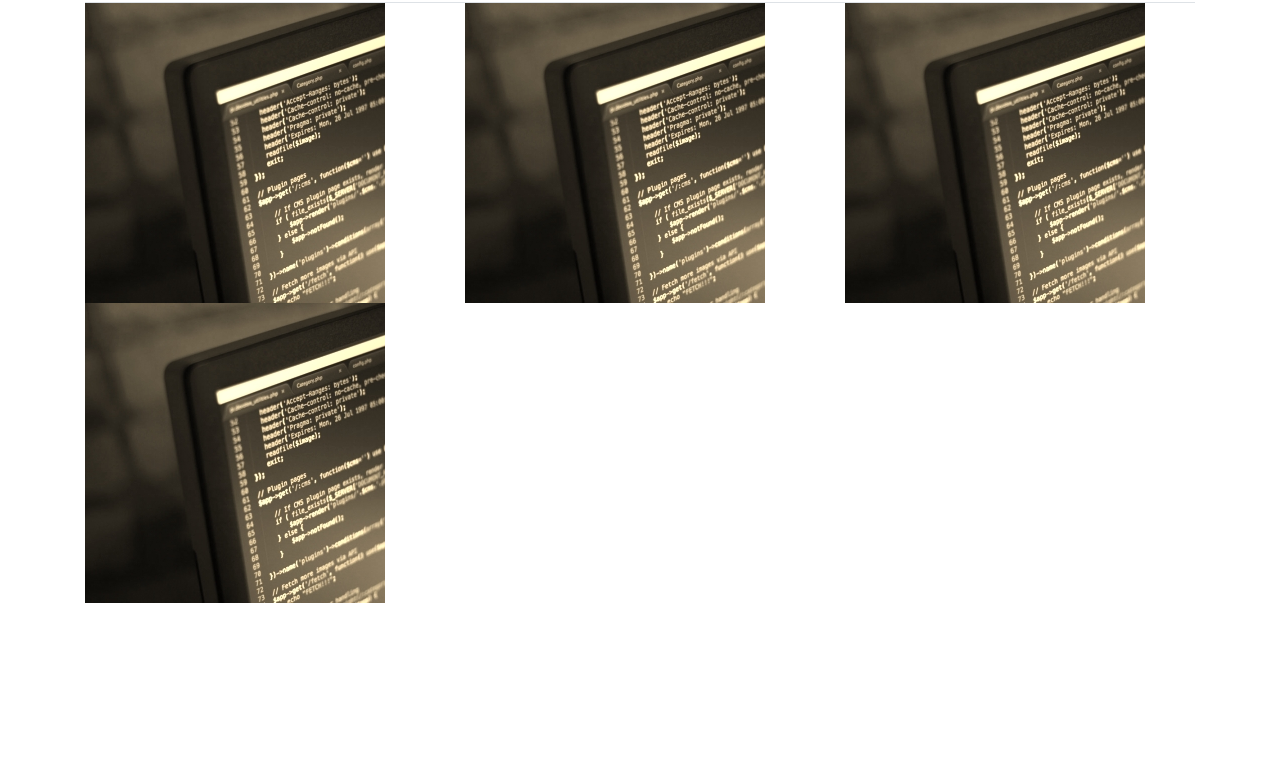
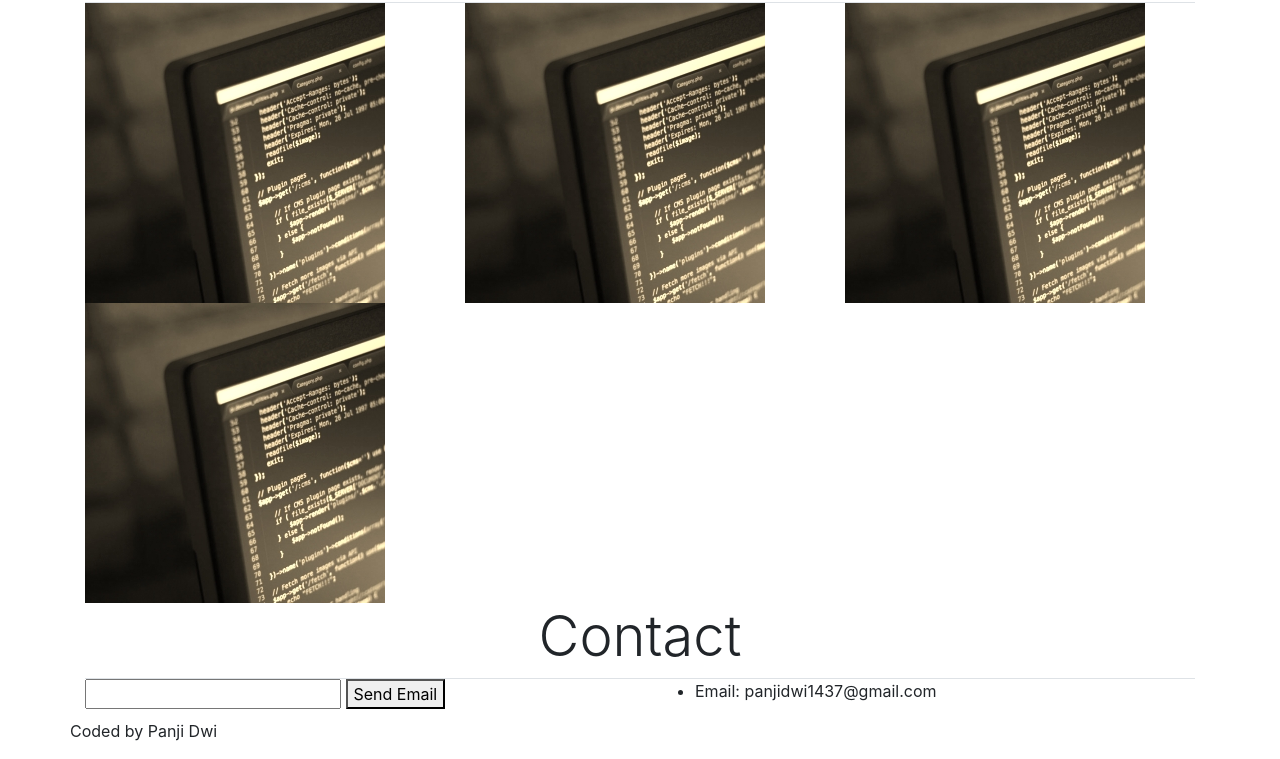
Before and after one commit to panjidwi/wpu-portofolio, a plain HTML site: page index.html in a window 1280 px wide. Shown: the part 911-1670 px from the top of the page. Before the commit the page ends 1514 px from the top, so only its background shows below. Drawn offline with Linux system fonts and the light colour scheme.

Commit message:
Menambahkan kontak & footer pada html

```diff
--- a/index.html
+++ b/index.html
@@ -84,7 +84,31 @@
   						<img src="asset/images/placeholder-1.jpg" />
   					</div>
   				</div>
-  				<!-- contact -->
+  				<!-- contact section -->
+  				<div class="col-lg-12">
+  					<div class="section-title-container border-bottom">
+  						<h2 class="display-4 text-center">Contact</h2>
+  					</div>
+  				</div>
+  				<!-- email form -->
+  				<div class="col-md-6">
+  					<div class="contact-form">
+  						<form>
+  							<input type="text" name="nama" />
+  							<button type="input">Send Email</button>
+  						</form>
+  					</div>
+  				</div>
+  				<!-- contact list -->
+  				<div class="col-md-6">
+  					<ul>
+  						<li>Email: panjidwi1437@gmail.com</li>
+  					</ul>
+  				</div>
+  				<!-- footer -->
+  				<div id="footer">
+  					<p>Coded by Panji Dwi</p>
+  				</div>
   			</div>
   		</div>
   	</div>
```
